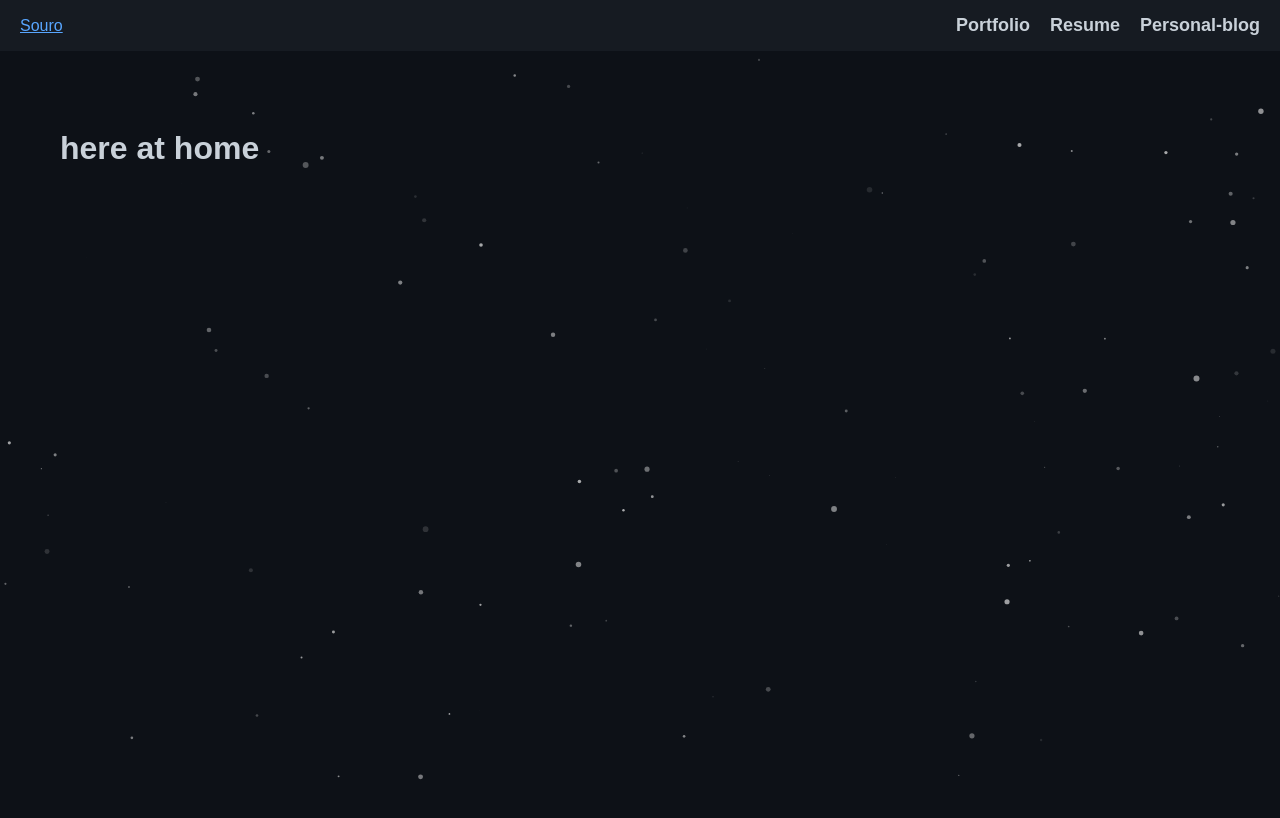
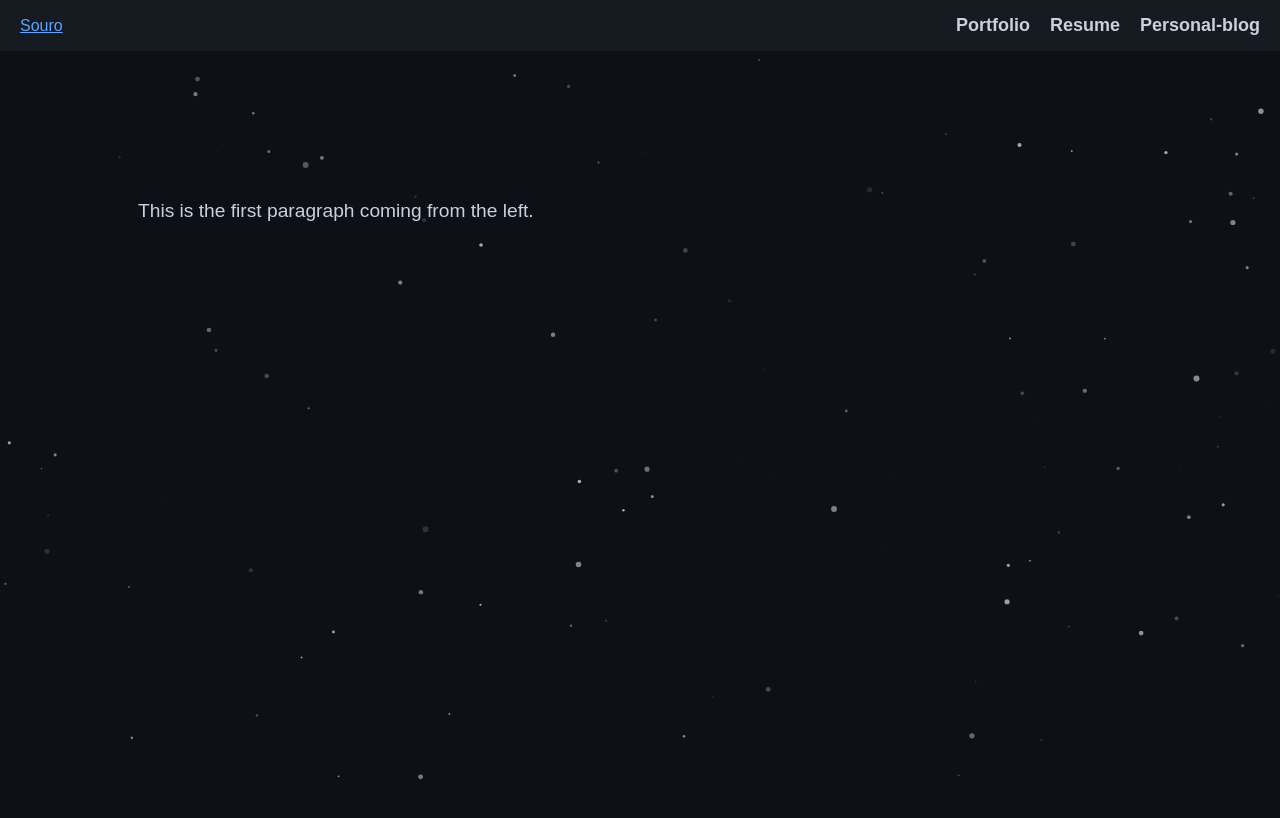
Before and after one commit to Souradeep2000/Portfolio, an Angular app: page /souro in a window 1280 px wide. Shown: the top 818 px of the page. Built offline with nearby package versions, Linux system fonts and the light colour scheme.

Commit message:
added paragraph left-right animation using gsap

```diff
--- a/package.json
+++ b/package.json
@@ -18,6 +18,7 @@
     "@angular/platform-browser": "^19.0.0",
     "@angular/platform-browser-dynamic": "^19.0.0",
     "@angular/router": "^19.0.0",
+    "gsap": "^3.12.5",
     "particles.js": "^2.0.0",
     "rxjs": "~7.8.0",
     "tslib": "^2.3.0",
--- a/src/app/app.component.html
+++ b/src/app/app.component.html
@@ -8,7 +8,7 @@
 <app-particles-background></app-particles-background>
 <app-header></app-header>
 
-<div class="spacer"></div>
+<!-- <div class="spacer"></div> -->
 <!-- </ng-container> -->
 
 <router-outlet></router-outlet>
--- a/src/app/home/home.component.css
+++ b/src/app/home/home.component.css
@@ -0,0 +1,24 @@
+.animate-container {
+  margin: 0 auto;
+  max-width: 90%;
+}
+
+p {
+  opacity: 0;
+  transform: translateX(100%);
+  margin: 50px 0;
+  padding: 20px;
+  min-height: 50vh;
+  background-color: transparent;
+  border-radius: 5px;
+  font-size: 1.2em;
+  transition: opacity 0.3s, transform 0.3s;
+}
+
+.left {
+  transform: translateX(-100%);
+}
+
+.right {
+  transform: translateX(100%);
+}
--- a/src/app/home/home.component.html
+++ b/src/app/home/home.component.html
@@ -1,3 +1,10 @@
 <div class="main-container">
-  <h1>here at home</h1>
+  <div class="animate-container">
+    <p
+      *ngFor="let paragraph of paragraphs; let i = index"
+      [class]="i % 2 === 0 ? 'left' : 'right'"
+    >
+      {{ paragraph }}
+    </p>
+  </div>
 </div>
--- a/src/app/home/home.component.ts
+++ b/src/app/home/home.component.ts
@@ -1,6 +1,10 @@
 import { CommonModule } from '@angular/common';
-import { Component } from '@angular/core';
+import { AfterViewInit, Component } from '@angular/core';
 import { Router } from '@angular/router';
+import gsap from 'gsap';
+import _ScrollTrigger from 'gsap/ScrollTrigger';
+
+gsap.registerPlugin(_ScrollTrigger);
 
 @Component({
   selector: 'app-home',
@@ -8,10 +12,38 @@ import { Router } from '@angular/router';
   templateUrl: './home.component.html',
   styleUrls: ['./home.component.css'],
 })
-export class HomeComponent {
+export class HomeComponent implements AfterViewInit {
   constructor(private router: Router) {}
 
-  isActive(route: string): boolean {
-    return this.router.url === route;
+  // isActive(route: string): boolean {
+  //   return this.router.url === route;
+  // }
+
+  paragraphs: string[] = [
+    'This is the first paragraph coming from the left.',
+    'This is the second paragraph coming from the right.',
+    'Here’s another paragraph from the left.',
+    'And yet another from the right!',
+  ];
+
+  ngAfterViewInit(): void {
+    gsap.utils.toArray('p').forEach((element: any, index: number) => {
+      gsap.fromTo(
+        element,
+        { opacity: 0, x: index % 2 === 0 ? -100 : 100 }, // Left or right based on index
+        {
+          opacity: 1,
+          x: 0,
+          duration: 1,
+          scrollTrigger: {
+            trigger: element,
+            start: 'top 70%', // Animation starts when the paragraph is 80% into the viewport
+            end: 'top 25%',
+            scrub: true,
+            toggleActions: 'play none none reverse', // Animates when scrolling forward, reverses when scrolling back
+          },
+        }
+      );
+    });
   }
 }
```
Also changed, not shown: 1 other file (tests, documents, lock files or other folders).
